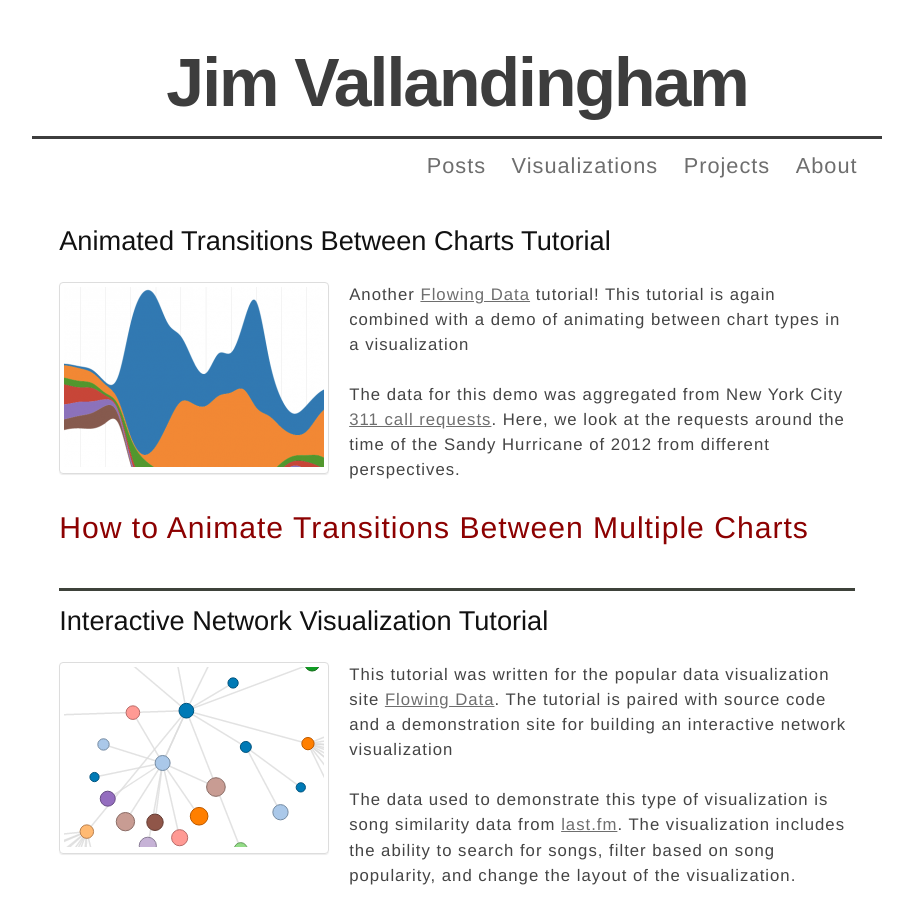
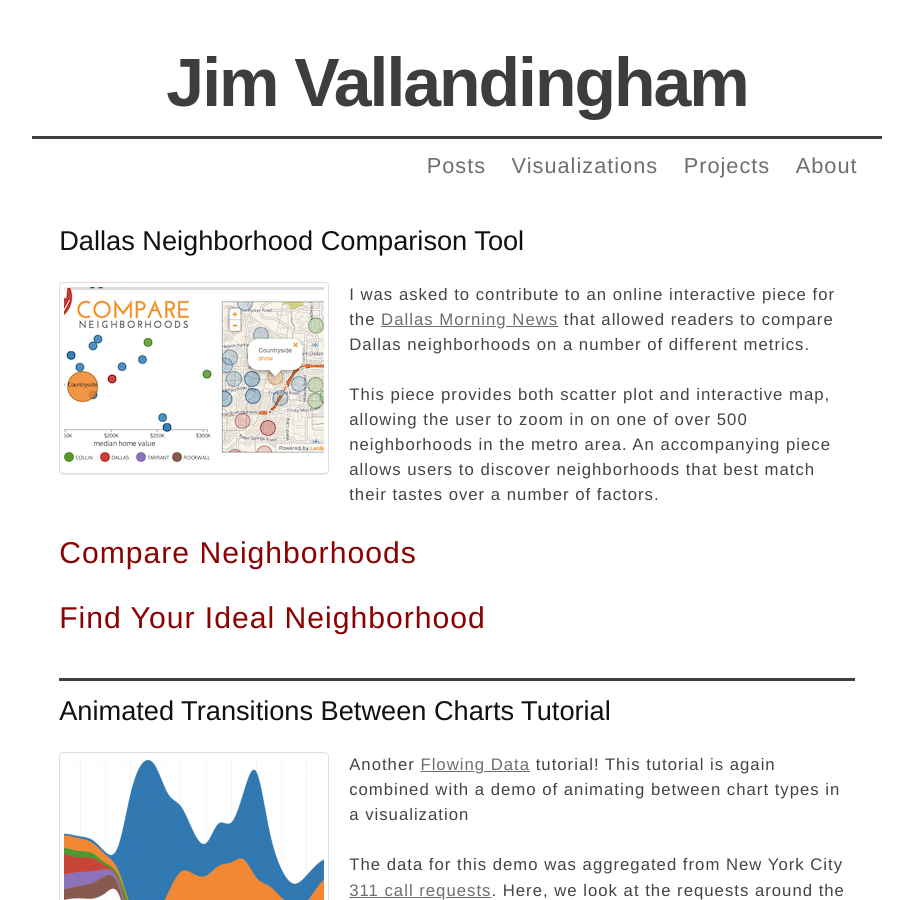
Before and after one commit to vlandham/vlandham.github.com, a Jekyll site: the page built from vis/index.html, in a window 1280 px wide and 900 px high. Shown: the whole window, without its empty margins (183-1096 px from the left). Built offline with Jekyll 4.4.1, drawn with Linux system fonts in a browser that asks for light colours; some web fonts are replaced; Markdown is read by kramdown in place of the engine named in the settings.

Commit message:
update with dallas neighborhood scatterplot work

```diff
--- a/vis/index.html
+++ b/vis/index.html
@@ -2,6 +2,19 @@
 layout: default
 title: Visualizations
 ---
+
+<div name="dallas_scatterplot" id="dallas_scatterplot" class="section">
+  <h2>Dallas Neighborhood Comparison Tool</h2>
+  <div class="thumbnail left">
+    <a href="http://res.dallasnews.com/news/community-news/best-neighborhoods/compareneighborhoods/"><img src="/images/vis/dallas_scatterplot_thumb.png" alt="image for dallas scatterplot"/></a>
+  </div>
+  <p>I was asked to contribute to an online interactive piece for the <a href="http://www.dallasnews.com/">Dallas Morning News</a> that allowed readers to compare Dallas neighborhoods on a number of different metrics. </p>
+
+  <p>This piece provides both scatter plot and interactive map, allowing the user to zoom in on one of over 500 neighborhoods in the metro area. An accompanying piece allows users to discover neighborhoods that best match their tastes over a number of factors.</p>
+
+  <p><a class="post_title" href="http://res.dallasnews.com/news/community-news/best-neighborhoods/compareneighborhoods/">Compare Neighborhoods</a></p>
+  <p><a class="post_title" href="http://res.dallasnews.com/news/community-news/best-neighborhoods/sliders/">Find Your Ideal Neighborhood</a></p>
+</div>
 
 <div name="transitions_tutorial" id="transitions_tutorial" class="section">
   <h2>Animated Transitions Between Charts Tutorial</h2>
```
Also changed, not shown: images/vis/dallas_scatterplot_thumb.png (added).
